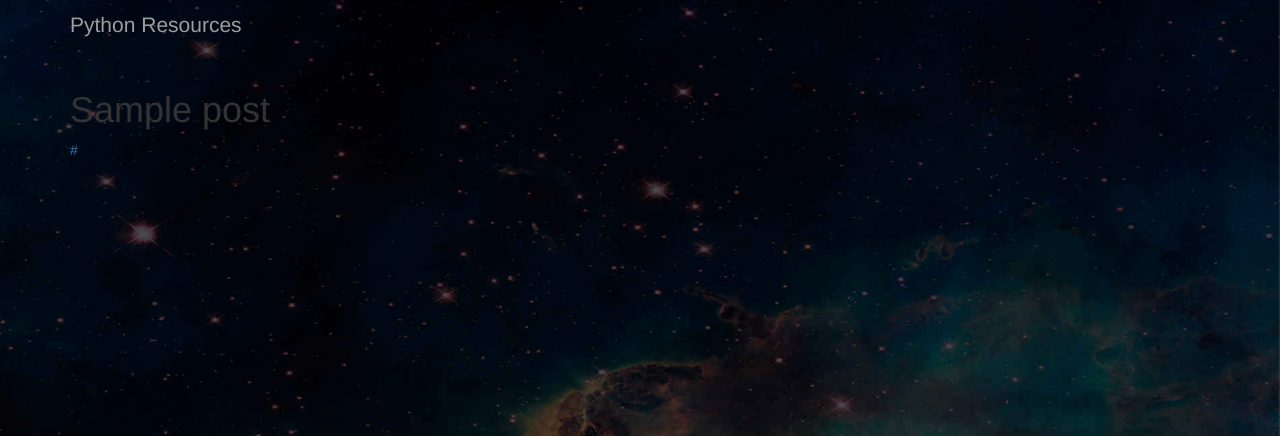
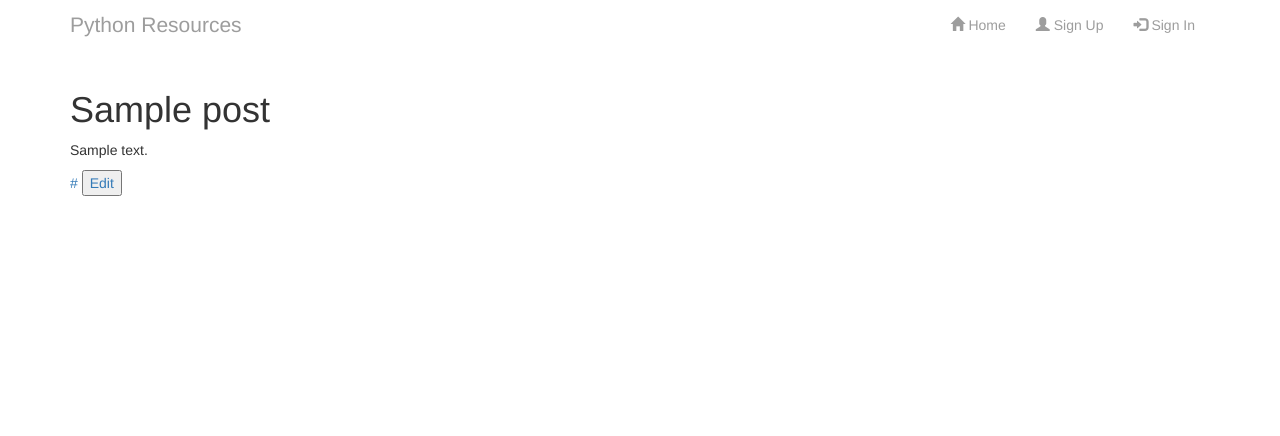
Before and after one commit to lkhedlund/python-resource-wall, a Django app: page /post/1/ in a window 1280 px wide. Shown: the top 436 px of the page. Run offline with Django 3.2, Linux system fonts and the light colour scheme; tables that the repository leaves empty hold one stand-in row (values such as "Sample post"); some libraries are stand-ins or nearby versions; some web fonts are replaced.

Commit message:
Add and edit forms complete and working.

```diff
--- a/posting_wall/static/stylesheets/application.css
+++ b/posting_wall/static/stylesheets/application.css
@@ -1,6 +1,6 @@
 body {
   /*background-color: #21263a;*/
-  background-image: url("./images/galaxy.jpg");
+  /*background-image: url("./images/galaxy.jpg");*/
   background-position: center center;
   background-repeat: no-repeat;
   background-attachment: fixed;
--- a/posting_wall/templates/posting_wall/base.html
+++ b/posting_wall/templates/posting_wall/base.html
@@ -27,19 +27,20 @@
           </button>
           <a class="navbar-brand" href="/">Python Resources</a>
         </div>
-          <!-- <div class="collapse navbar-collapse" id="myNavbar">
+          <div class="collapse navbar-collapse" id="myNavbar">
             <ul class="nav navbar-nav navbar-right">
               <li><a href="/articles"><span class="glyphicon glyphicon-home"></span> Home</a></li>
-            <% unless current_user %>
+            {% if user.is_authenticated %}
+              <li><a href="{% url 'post_new' %}"><span class="glyphicon glyphicon-file"></span> Add New Article</a></li>
+              <!-- TODO: Add user profile -->
+              <!-- <li><a href="USER ID PATH"><span class="glyphicon glyphicon-user"></span> USER NAME </a></li>
+              <li><a href="/users/signout"><span class="glyphicon glyphicon-log-out"></span> Sign Out</a></li> -->
+            {% else %}
               <li><a href="/users/new"><span class="glyphicon glyphicon-user"></span> Sign Up</a></li>
               <li><a href="/users/signin"><span class="glyphicon glyphicon-log-in"></span> Sign In</a></li>
-            <% else %>
-              <li><a href="{% url 'post_new' %}"><span class="glyphicon glyphicon-file"></span> Add New Article</a></li>
-              <li><a href="/users/<%= current_user.id %>"><span class="glyphicon glyphicon-user"></span> <%= current_user.username %></a></li>
-              <li><a href="/users/signout"><span class="glyphicon glyphicon-log-out"></span> Sign Out</a></li>
-            <% end %>
+            {% endif %}
             </ul>
-          </div> -->
+          </div>
       </div>
     </nav>
   <body>
--- a/posting_wall/templates/posting_wall/post_detail.html
+++ b/posting_wall/templates/posting_wall/post_detail.html
@@ -3,7 +3,8 @@
 {% block content %}
   <h1>{{ post.title }}</h1>
   <p>
-    {{ post.text|linebreaks }}
+    {{ post.summary|linebreaks }}
   </p>
   <a href="{{ post.url }}">{{ post.url }}</a>
+  <a href="{% url 'post_edit' pk=post.pk %}"><button>Edit</button></a>
 {% endblock %}
--- a/posting_wall/templates/posting_wall/post_list.html
+++ b/posting_wall/templates/posting_wall/post_list.html
@@ -5,10 +5,10 @@
   {% for post in posts %}
     <h2>{{ post.title }}</h2>by {{ post.author }}
     <p>
-      {{ post.summary }}
+      {{ post.summary|truncatechars:200 }}
     </p>
     <p>
-      {{ post.url }}
+      <a href="{{ post.url }}">{{ post.url }}</a>
     </p>
     <a href="{% url 'post_detail' pk=post.pk %}"><button>Show</button></a>
   {% endfor %}
--- a/posting_wall/urls.py
+++ b/posting_wall/urls.py
@@ -5,4 +5,5 @@ urlpatterns = [
     url(r'^$', views.post_list, name="post_list"),
     url(r'^post/(?P<pk>[0-9]+)/$', views.post_detail, name="post_detail"),
     url(r'^post/new/$', views.post_new, name="post_new"),
+    url(r'^post/(?P<pk>[0-9]+)/edit/$', views.post_edit, name="post_edit"),
 ]
--- a/posting_wall/views.py
+++ b/posting_wall/views.py
@@ -15,10 +15,23 @@ def post_new(request):
     if request.method == "POST":
         form = PostForm( request.POST )
         if form.is_valid():
-            post = form.save( commit=false )
+            post = form.save( commit=False )
             post.author = request.user
             post.save()
             return redirect( 'post_detail', pk=post.pk )
     else:
         form = PostForm()
     return render(request, 'posting_wall/post_edit.html', { 'form': form })
+
+def post_edit(request, pk):
+    post = get_object_or_404( Post, pk=pk )
+    if request.method == "POST":
+        form = PostForm( request.POST, instance=post )
+        if form.is_valid():
+            post = form.save( commit=False )
+            post.author = request.user
+            post.save()
+            return redirect( 'post_detail', pk=post.pk )
+    else:
+        form = PostForm( instance=post )
+    return render(request, 'posting_wall/post_edit.html', { 'form': form })
```
